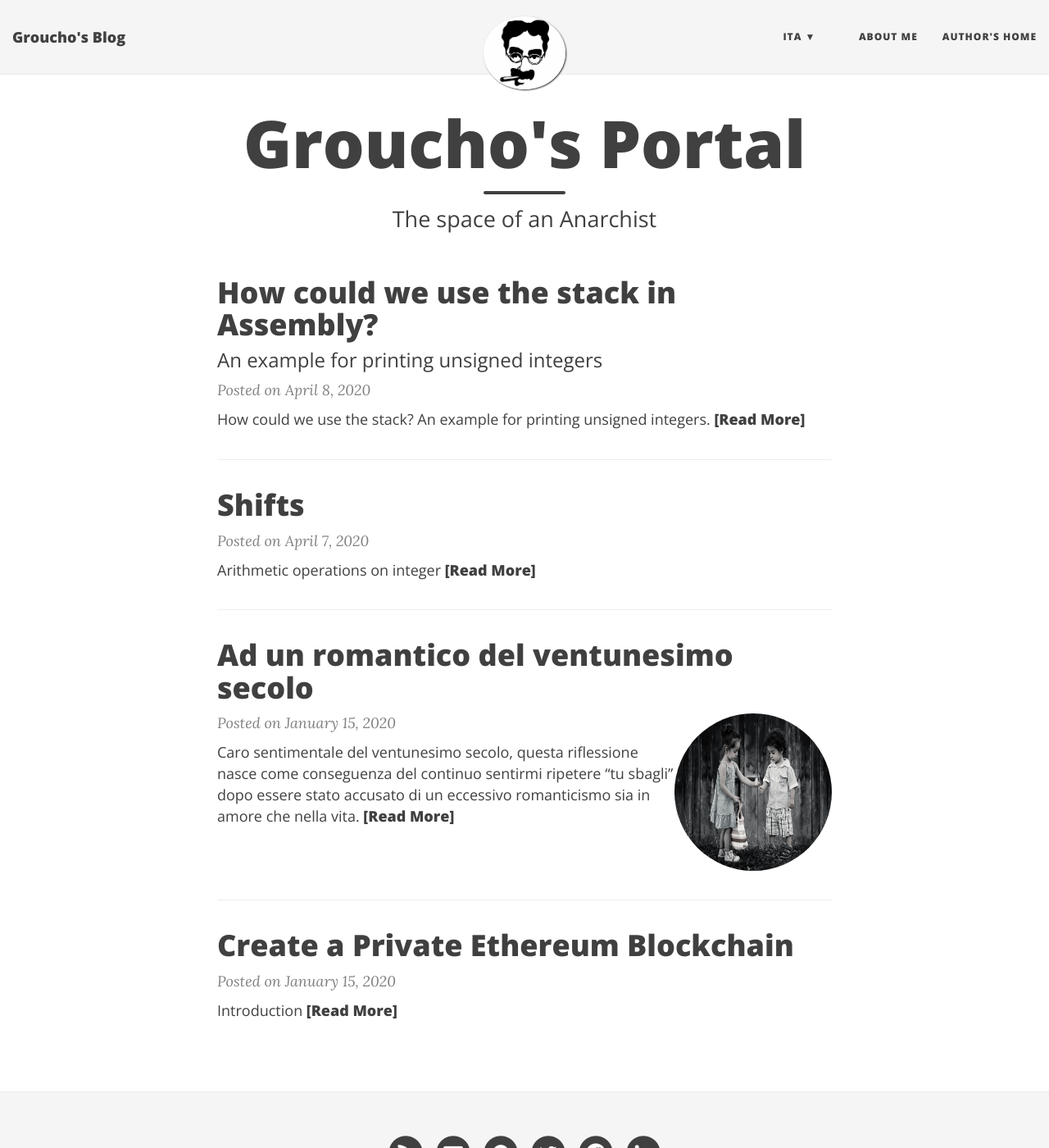
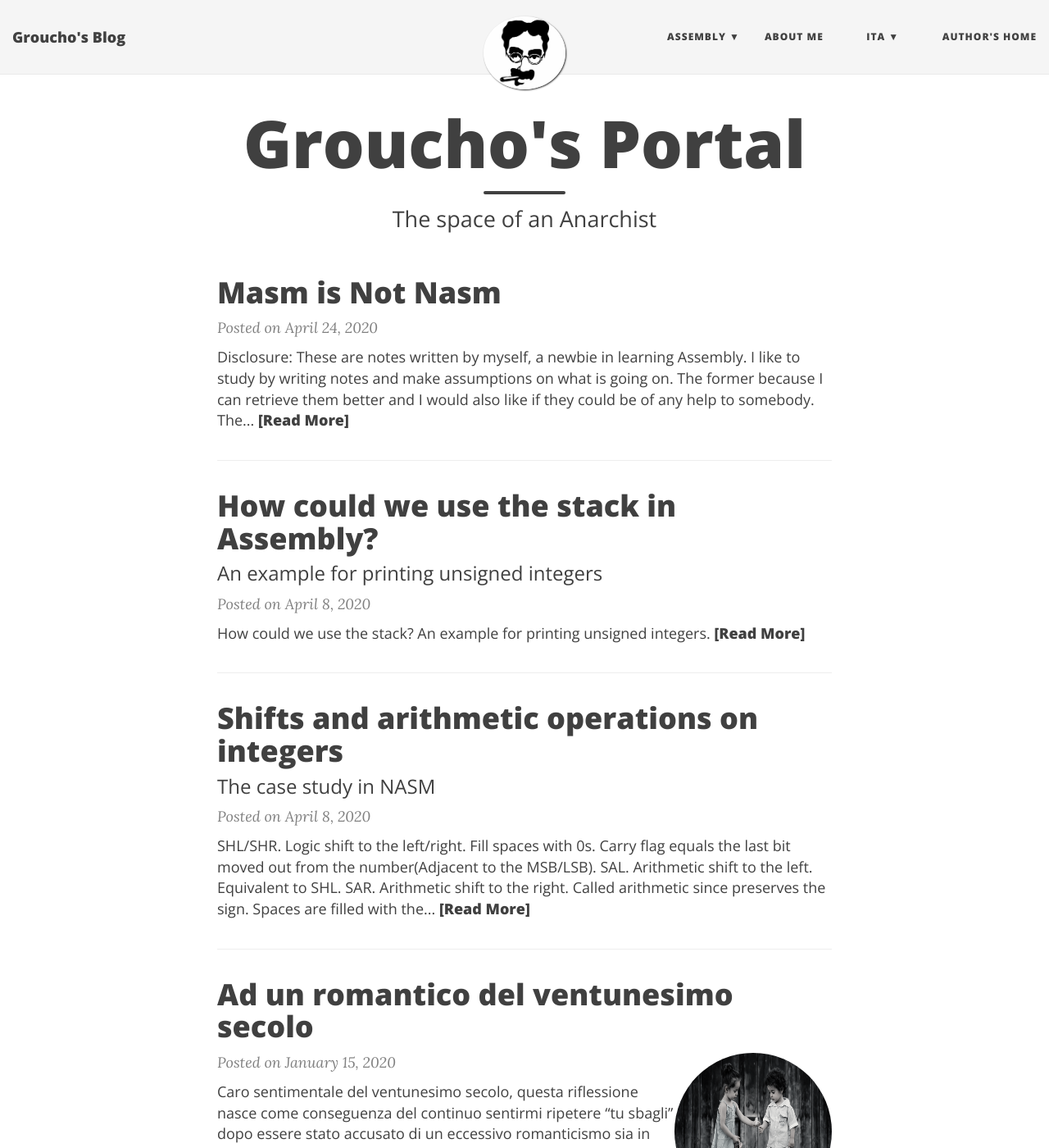
Before and after one commit to gr0uch0dev/gr0uch0dev.github.io, a Jekyll site: the page built from index.html, in a window 1280 px wide and 1400 px high. Shown: the whole window at 82% size. Built offline with Jekyll 4.4.1, drawn with Linux system fonts in a browser that asks for light colours; nearby versions of some CDN libraries; the list of posts is cut into pages by our own code.

Commit message:
adding Assembly page

````diff
--- a/_config.yml
+++ b/_config.yml
@@ -20,11 +20,14 @@
 
 # List of links in the navigation bar
 navbar-links:
+  Assembly:
+    - MASM: "masm"
+    - NASM: "nasm"
+  About Me: "aboutme"
   Ita:
     - Riflessioni: "italian"
     - All Ita: "italian"
-  About Me: "aboutme"
-  Author's home: ""
+  Author's home: "index"
 
 
 # Image to show in the navigation bar - image must be a square (width = height)
--- a/_posts/2020-04-07-shifts.md
+++ b/_posts/2020-04-07-shifts.md
@@ -1,4 +1,10 @@
-## Arithmetic operations on integer
+---
+layout: post
+title: Shifts and arithmetic operations on integers
+subtitle:  The case study in NASM
+date: 2020-04-08
+categories: NASM
+---
 
  - **SHL/SHR**. Logic shift to the left/right. Fill spaces with 0s. Carry flag equals the last bit moved out from the number(Adjacent to the MSB/LSB).
  - **SAL**. Arithmetic shift to the left. Equivalent to SHL.
--- a/_posts/2020-04-08-print_uint.md
+++ b/_posts/2020-04-08-print_uint.md
@@ -3,12 +3,14 @@
 title: How could we use the stack in Assembly?
 subtitle:  An example for printing unsigned integers
 date: 2020-04-08
-categories: Assembly
+categories: NASM
 ---
 
 # How could we use the stack? An example for printing unsigned integers.
 
-The stack as we know is a data structure built on top of the actual memory and that grows downwards towards the zero memory address.
+We are dealing with Nasm here.
+
+The stack as we know is a data structure built on top of the actual memory that grows downwards towards the zero memory address.
 To explore how we could use the stack to store data we need, lets consider a program whose purpose is to print a given unsigned decimal integer.
 
 Have a look at the code section. The idea is to recursively divide the value by 10 and save the reminder anytime. Where do we save the reminder? **The stack is the answer!** Actually, to be more precise, we store the reminders in memory locations next to an address that is stored in the stack.
--- /dev/null
+++ b/_posts/2020-04-24-masm_is_not_nasm.md
@@ -0,0 +1,119 @@
+---
+layout: post
+title: Masm is Not Nasm
+date: 2020-04-24
+categories: MASM
+---
+
+**Disclosure**: These are notes written by myself, a newbie in learning Assembly. I like to study by writing notes and make assumptions on what is going on. The former because I can retrieve them better and I would also like if they could be of any help to somebody. The latter because I love learning by making assumptions on what I read/experience and have more experienced people correcting me. So if you find something wrong here, **PLEASE** and I say **PLEASE** write in the comments or create a pull request for the article with your own considerations.
+As you would see when I encounter something curious I like to pause and ponder. Although most of my speculations at the ends turn out to be wrong I found out that this is the best way in which I could learn a topic.
+
+## A procedure to compute the length of a string
+
+Everything started when we were trying to implement a procedure whose main functionality was to determine the length of a null terminated string placed somewhere into memory.
+
+It seems to us that there is a **subtle** difference between MASM and NASM. With subtle we mean **conceptually** relevant.
+
+Is MASM doing some assumptions on the instructions that could make the NASM reader confused?
+
+### Accessing a byte into memory
+
+To put in context suppose we are dealing with MASM and we have a data segment like the following:
+
+    .data
+    var BYTE "This is just a null terminated string", 0
+
+Our aim is to write a procedure `GetStringLen` that, as the name implies, computes the length of a null terminated string.
+Before exploring the procedure lets ask a question: how could we get the char (Ascii byte) 'T', i.e. the first element of `var`?
+
+Just for a matter of comparison consider firstly the NASM case.
+
+**Quick parentheses on NASM**
+
+In **NASM** we are taught that **variables do not exist, labels do**. Therefore we need to interpret `var` as a label, that is nothing more than an alias of a memory address. In NASM,`var` holds the address where the first byte of the string appears. Be careful to the above **"holds"**. We should read it as **is**. Indeed `var` is an address (just aliased by a name).
+
+Therefore if we want to get "T" in `al` we type `mov al, byte[var]` that means "go to the address that you get from `var`. From what you find placed in memory at that address (`[var]`) take just one byte".
+
+**Back to MASM**
+
+In **MASM** the same is achieved with `mov al, var` that for NASM sounds **strange**. MASM automatically thinks that we are interested into what is in memory at that adress( labeled with `var`) rather than the address itself.
+Does it really help us? We don't know! Yes, it is true that it is nearer to the language of an high-level programmer who is used to the concept of variables. It is easy to think at `var` like holding the value of the string(or part of it). **But** we are at Assembly level, behind the hood, breathing the air of the engine room. In our view we prefer the way NASM works.
+
+Furthermore in MASM getting the Ascii byte code for 'T' could be also achieved with this `mov al, BYTE PTR [var]`. In the latter MASM is interpreting `var` as an address label as we would expect comparing it with NASM. Indeed here `BYTE PTR[var]` is equivalent to what we would have done in NASM with `byte[var]`.
+
+To sum up, in order to have two equivalent instructions (for NASM and MASM respectively) we should consider using the OFFSET operator in MASM. `NASM: var`and `MASM: OFFSET var` are conceptually the same. But still, what we are doing in MASM smells something you would do in C typing `&var`.
+
+After this digression lets continue with our procedure implemented for MASM.
+
+We make  `GetStringLen PROTO, lp_string:DWORD` be the prototype of the function. Therefore we expect to call the procedure by passing to it a pointer to the string (i.e. the OFFSET of lp_string). Using the invoke directive we would type `Invoke GetStringLen, ADDR var`. Where `ADDR` is the operator in place of `OFFSET` when dealing with `Invoke`. We are using **directives**(like Invoke and Proc) in this example to make it less verbose. Notwithstanding we need to remember that directives are the language of the preprocessor and that they will be expanded into Assembly code. They are in other words, what somebody could see as kind of **syntactic sugars**.
+
+Just for the sake of explanation lets put some numbers got from the actual execution of the program. Before invoking the procedure we have `OFFSET var` that is equal to `0x00404028`. If we were going now to see what is in memory at that address we would find `54 68 69 73`, where 0x54 is the hex Ascii code for 'T', the first character of our string.
+
+#### In the procedure body
+
+Now we invoke the procedure  `GetLenString`. Suppose for a moment of being in the body of the procedure. The parameter `lp_string` gets the value of the argument passed (`ADDR var`). Here a question arises. `lp_string` is equal to `ADDR var` or contains it? Very very subtle difference! But when we work with Assembly is very useful to ask ourselves those questions. Actually since MASM was playing with a concept of "variable", as seen above, those questions are far from stupid. How do we answer them? Dump memory!
+
+Inside the procedure we can do `mov edx, lp_string` and check the register value. Inspecting `edx` we find a value of  `0x00404028`. This means that `lp_string` **is** `ADDR var`.
+
+Here the beauty happens.
+
+With this just said we would expect inside the procedure to be able to do something like `movzx edx, BYTE PTR [lp_string]` to get the first byte( Ascii "T"). Why do we expect it to work? Check above when we used OFFSET var outside the procedure. **But** whatever our assumption is, **it doesn't work!**.
+
+**Very strange behavior**
+
+Why strange? Because, as previously said, when we are outside the procedure and we run:
+
+`  mov edi, OFFSET var
+   mov al, BYTE PTR [edi]`
+
+everything work as expected. The above snapshot of code means "take the address of `var` and copy it into `edi`, then go to the memory location stored inside `edi` and check what is at that address `[edi]`. From the data you find there take just the first byte." So far so good, everything works.
+
+ We said that `lp_string` holds an address, that is the same we get with `OFFSET var` and so the same that we stored in `edi`. Therefore `lp_string` and `edi` should hold the same value (an address to a location we are interested into).  But  `BYTE PTR [edi]`and `BYTE PTR [lp_string]` return two different values.
+
+Notwithstanding if we try something like this in the body of the procedure
+`mov ecx, lp_string
+ movzx edx, BYTE PTR [ecx]`
+
+ it works like a charm and we get the desired value in `edx`.
+
+Therefore some feature of MASM is going to cause our misunderstanding. What does MASM do when it encounters `BYTE PTR [lp_string]` ?
+
+Recalling form the numbers of our example that we had lp_string = 0x00404028 that was the offset of these 4 bytes in memory   `54 68 69 73`.
+
+Lets considering the following lines of code.
+
+    1- mov ecx, [lp_string];
+    2- mov eax, lp_string
+    3- mov esi, [ecx]
+    4- movzx edx, BYTE PTR [lp_string]
+
+At line 1 `ecx` gets a value of ` 0x00404028` that is the same got by `eax` at line 2. This means that the `[]` operator is not doing anything on lp_string.
+
+At line 3 `esi` gets a value of `0x73696854` (as expected) since data in memory is stored in little endianess. With this meaning that if we want to get 4 bytes from memory the first byte we are going to see is the LSB of the block (here 0x73).
+
+But at the 4th line we get `EDX = 00000028` instead of `00000054` as we were expecting.
+
+What is this **0x28**? It seems to be the last byte in `lp_string` and it actually is! `lp_string` is indeed equal to `0x00404028`. MASM with `BYTE PTR [lp_string]` is not dereferencing `0x00404028` but rather interpreting it as a block to where extrapolate the byte( BYTE PTR). Recall that little endianess is in place so MASM seeing `0x00404028` like a block of memory it knows that the first byte to encounter is 0x28. Indeed if we are going to look at this block into memory we would see `0x28 0x40 0x40 0x00`.
+
+### Final implementation of the procedure
+
+Therefore we could implement a procedure to get the length of a string like the following:
+```
+GetLenString PROC USES esi edx ebx, lp_string:DWORD
+    xor esi, esi
+    L1:
+      mov ebx, [lp_string]
+      movzx edx, BYTE PTR [ebx + esi]
+      cmp dl, 0
+      je quit
+      inc esi
+      jmp L1
+    quit:
+      mov ecx, esi; save the length of the string into ecx
+      ret
+GetLenString ENDP
+
+
+```
+
+**Lesson to take home: Masm is not Nasm!** As stupid as it sounds we should be very careful conceptually.
--- /dev/null
+++ b/masm.html
@@ -0,0 +1,58 @@
+---
+layout: page
+title: Groucho's Portal
+subtitle: The space of an Anarchist
+use-site-title: true
+---
+
+
+<div class="posts-list">
+  {% for post in site.categories.MASM %}
+  <article class="post-preview">
+    <a href="{{ post.url | relative_url }}">
+	  <h2 class="post-title">{{ post.title }}</h2>
+
+	  {% if post.subtitle %}
+	  <h3 class="post-subtitle">
+	    {{ post.subtitle }}
+	  </h3>
+	  {% endif %}
+    </a>
+
+    <p class="post-meta">
+      Posted on {{ post.date | date: site.date_format }}
+    </p>
+
+    <div class="post-entry-container">
+      {% if post.image %}
+      <div class="post-image">
+        <a href="{{ post.url | relative_url }}">
+          <img src="{{ post.image | relative_url }}">
+        </a>
+      </div>
+      {% endif %}
+      <div class="post-entry">
+        {{ post.excerpt | strip_html | xml_escape | truncatewords: site.excerpt_length }}
+        {% assign excerpt_word_count = post.excerpt | number_of_words %}
+        {% if post.content != post.excerpt or excerpt_word_count > site.excerpt_length %}
+          <a href="{{ post.url | relative_url }}" class="post-read-more">[Read&nbsp;More]</a>
+        {% endif %}
+      </div>
+    </div>
+
+    {% if post.tags.size > 0 %}
+    <div class="blog-tags">
+      Tags:
+      {% if site.link-tags %}
+      {% for tag in post.tags %}
+      <a href="{{ '/tags' | relative_url }}#{{- tag -}}">{{- tag -}}</a>
+      {% endfor %}
+      {% else %}
+        {{ post.tags | join: ", " }}
+      {% endif %}
+    </div>
+    {% endif %}
+
+   </article>
+  {% endfor %}
+</div>
--- /dev/null
+++ b/nasm.html
@@ -0,0 +1,58 @@
+---
+layout: page
+title: Groucho's Portal
+subtitle: The space of an Anarchist
+use-site-title: true
+---
+
+
+<div class="posts-list">
+  {% for post in site.categories.NASM %}
+  <article class="post-preview">
+    <a href="{{ post.url | relative_url }}">
+	  <h2 class="post-title">{{ post.title }}</h2>
+
+	  {% if post.subtitle %}
+	  <h3 class="post-subtitle">
+	    {{ post.subtitle }}
+	  </h3>
+	  {% endif %}
+    </a>
+
+    <p class="post-meta">
+      Posted on {{ post.date | date: site.date_format }}
+    </p>
+
+    <div class="post-entry-container">
+      {% if post.image %}
+      <div class="post-image">
+        <a href="{{ post.url | relative_url }}">
+          <img src="{{ post.image | relative_url }}">
+        </a>
+      </div>
+      {% endif %}
+      <div class="post-entry">
+        {{ post.excerpt | strip_html | xml_escape | truncatewords: site.excerpt_length }}
+        {% assign excerpt_word_count = post.excerpt | number_of_words %}
+        {% if post.content != post.excerpt or excerpt_word_count > site.excerpt_length %}
+          <a href="{{ post.url | relative_url }}" class="post-read-more">[Read&nbsp;More]</a>
+        {% endif %}
+      </div>
+    </div>
+
+    {% if post.tags.size > 0 %}
+    <div class="blog-tags">
+      Tags:
+      {% if site.link-tags %}
+      {% for tag in post.tags %}
+      <a href="{{ '/tags' | relative_url }}#{{- tag -}}">{{- tag -}}</a>
+      {% endfor %}
+      {% else %}
+        {{ post.tags | join: ", " }}
+      {% endif %}
+    </div>
+    {% endif %}
+
+   </article>
+  {% endfor %}
+</div>
````
